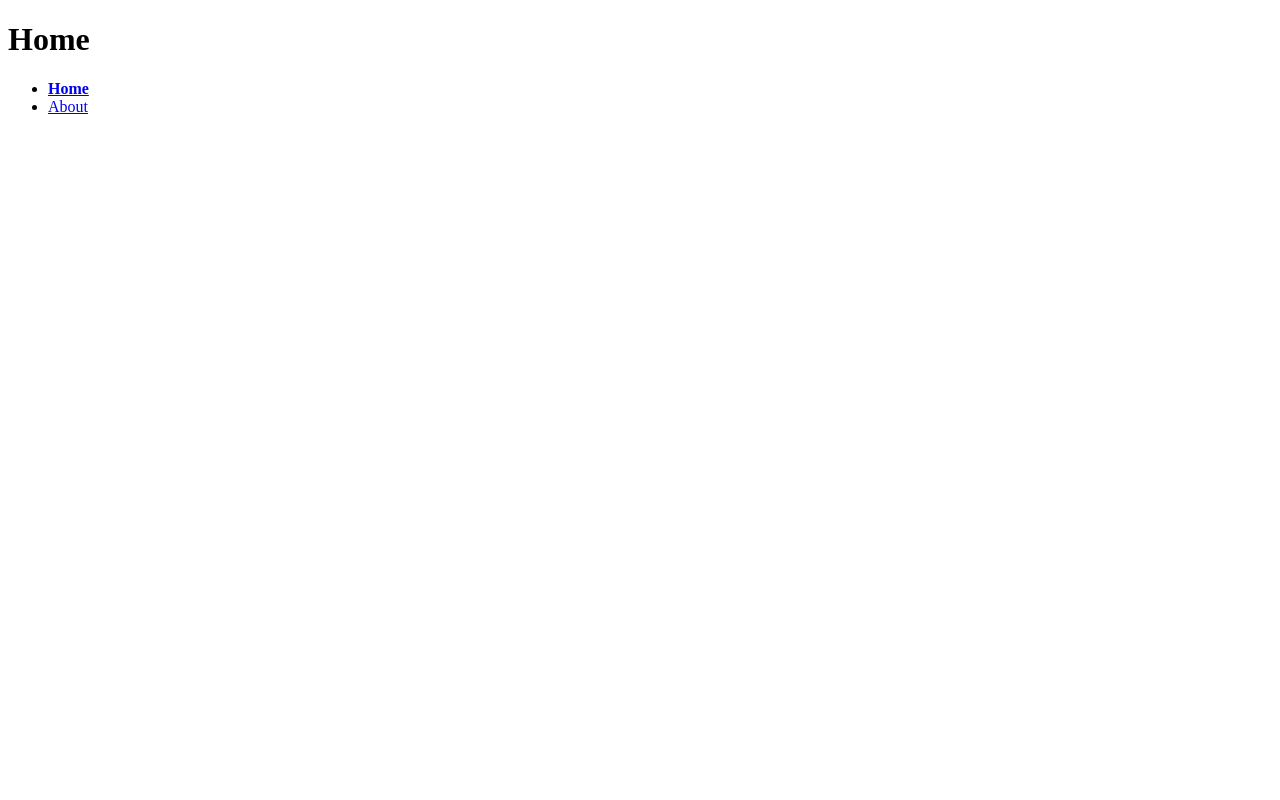
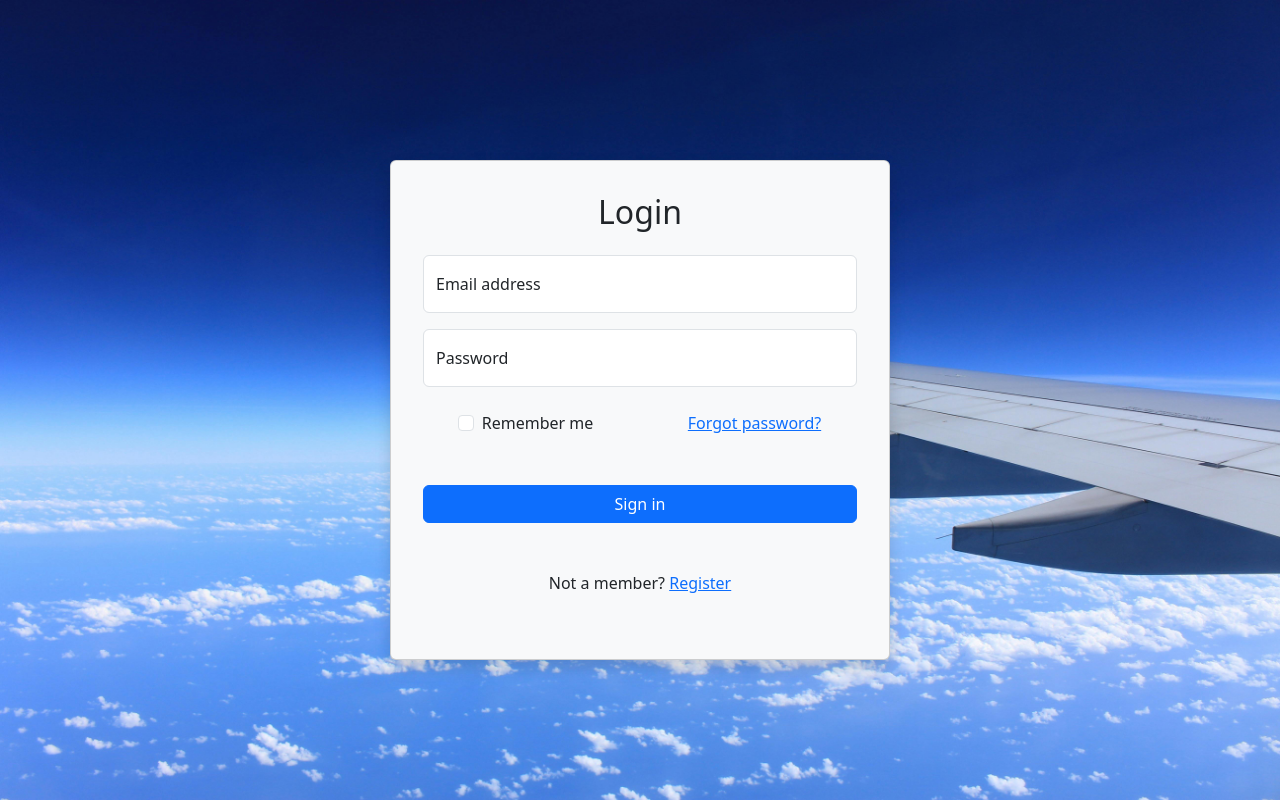
Before and after one commit to siordiag/framework-challenge, a website: page index.html in a window 1280 px wide. Drawn offline with nearby package versions, Linux system fonts and the light colour scheme.

Commit message:
login screen

```diff
--- a/index.html
+++ b/index.html
@@ -5,16 +5,49 @@
     <meta name="viewport" content="width=device-width, initial-scale=1.0">
     <meta http-equiv="X-UA-Compatible" content="ie=edge">
     <title>Homepage</title>
+    <link href="https://cdn.jsdelivr.net/npm/bootstrap@5.3.3/dist/css/bootstrap.min.css" rel="stylesheet" integrity="sha384-QWTKZyjpPEjISv5WaRU9OFeRpok6YctnYmDr5pNlyT2bRjXh0JMhjY6hW+ALEwIH" crossorigin="anonymous">
     <link rel="stylesheet" href="screen.css">
   </head>
   <body>
-    <h1>Home</h1>
-    <nav>
-      <ul>
-        <li><a href="index.html" class="active">Home</a></li>
-        <li><a href="about.html">About</a></li>
-      </ul>
-    </nav>
+    <div class="card p-3 shadow p-3 mb-5 bg-body-tertiary rounded">
+      <div class="card-body">
+        <h2 class="card-title text-center mb-4">Login</h2>
+        <form>
+          <div class="form-floating mb-3">
+            <input type="email" class="form-control" id="floatingInput" placeholder="name@example.com">
+            <label for="floatingInput">Email address</label>
+          </div>
+          <div class="form-floating mb-4">
+            <input type="password" class="form-control" id="floatingPassword" placeholder="Password">
+            <label for="floatingPassword">Password</label>
+          </div>
+
+          <div class="row mb-5">
+            <div class="col d-flex justify-content-center">
+              <div class="form-check">
+                <input class="form-check-input" type="checkbox" id="gridCheck1">
+                <label class="form-check-label" for="gridCheck1">
+                  Remember me
+                </label>
+              </div>
+            </div>
+            <div class="col d-flex justify-content-center">
+              <a href="#!">Forgot password?</a>
+            </div>
+          </div>
+
+          <button type="submit" class="btn btn-primary w-100">Sign in</button>
+
+          <div class="text-center m-5">
+            <p>Not a member? <a href="#!">Register</a></p>
+          </div>
+        </form>
+      </div>
+    </div>
+
+
+
     <script src="index.js"></script>
+    <script src="https://cdn.jsdelivr.net/npm/bootstrap@5.3.3/dist/js/bootstrap.bundle.min.js" integrity="sha384-YvpcrYf0tY3lHB60NNkmXc5s9fDVZLESaAA55NDzOxhy9GkcIdslK1eN7N6jIeHz" crossorigin="anonymous"></script>
   </body>
 </html>
--- /dev/null
+++ b/package.json
@@ -0,0 +1,5 @@
+{
+  "dependencies": {
+    "bootstrap": "^5.3.3"
+  }
+}
--- a/screen.css
+++ b/screen.css
@@ -2,3 +2,17 @@
 a.active {
     font-weight: bold;
 }
+body {
+    display: flex;
+    align-items: center;
+    justify-content: center;
+    min-height: max-content;
+    background-image: url('images/airplane.jpg');
+    background-size: 100vw 100vh;
+}
+
+.card {
+    margin-top: 160px;
+    width: 500px;
+    height: 500px;
+}
```
Also changed, not shown: images/airplane.jpg (added), 1 other file.
